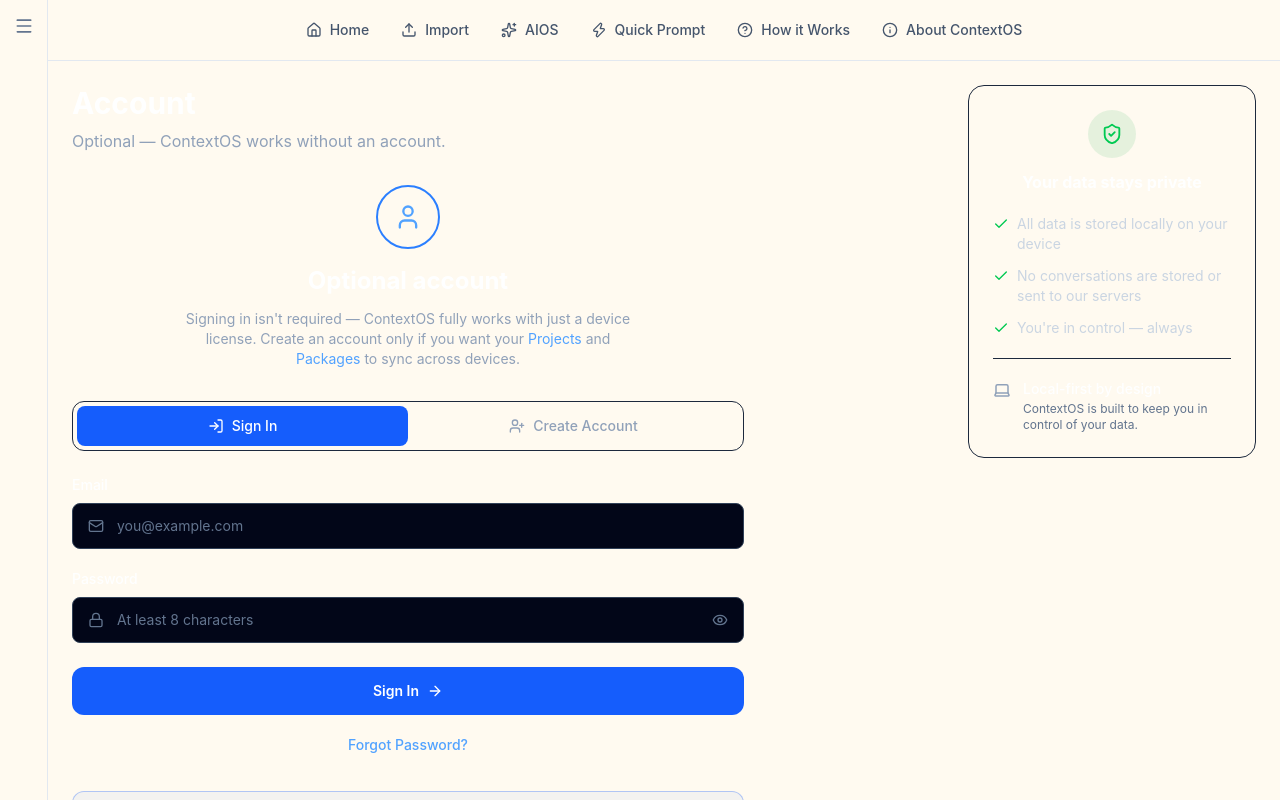
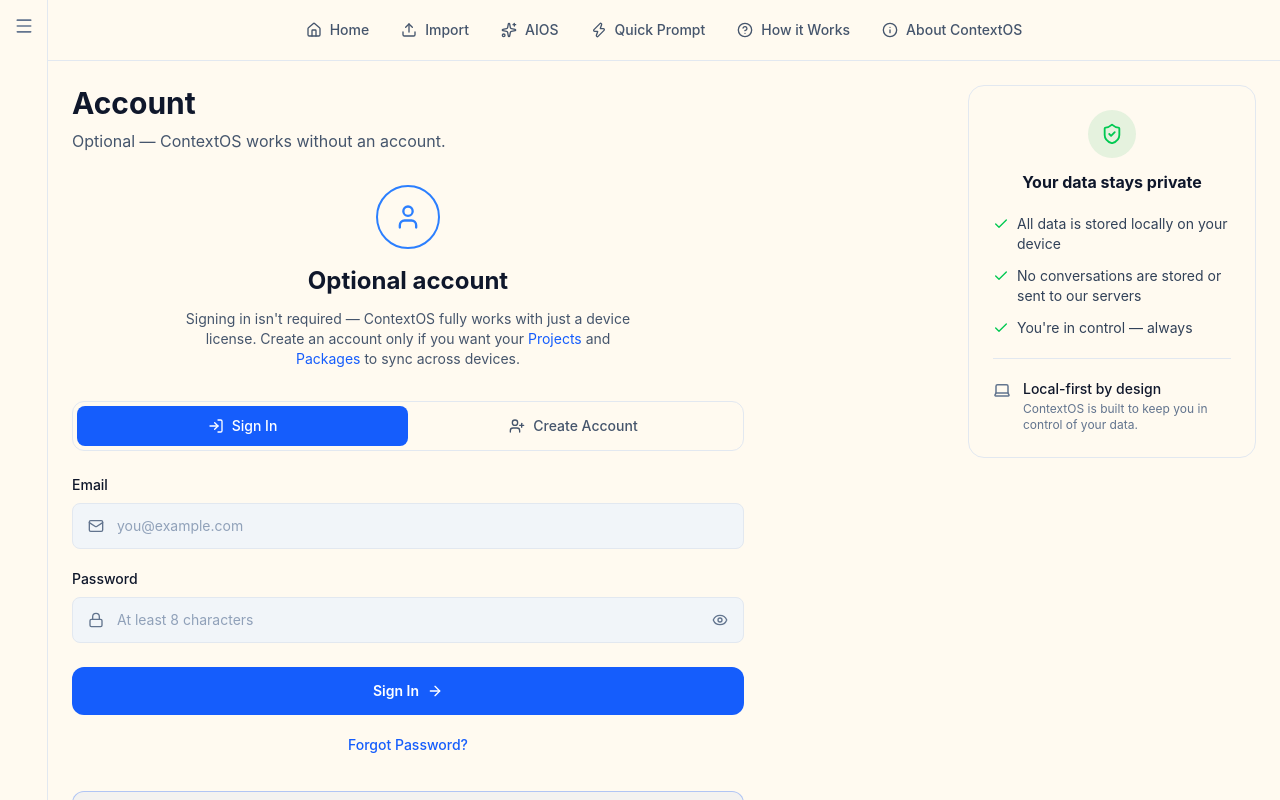
Before and after one commit to Ernest4599/Contextos-desktop-frontend-, a React (Vite) app: page /account in a window 1280 px wide. Built offline with nearby package versions, Linux system fonts and the light colour scheme; no server answers.

Commit message:
Account: add light/dark theme support, fix mobile viewport clipping (h-screen->h-dvh)

```diff
--- a/src/Account.tsx
+++ b/src/Account.tsx
@@ -49,30 +49,30 @@
 
   if (checking) {
     return (
-      <div className="flex-1 flex items-center justify-center h-screen">
-        <p className="text-slate-400 text-sm">Loading...</p>
+      <div className="flex-1 flex items-center justify-center h-dvh bg-cream dark:bg-transparent">
+        <p className="text-slate-600 dark:text-slate-400 text-sm">Loading...</p>
       </div>
     )
   }
 
   if (isLoggedIn) {
     return (
-      <div className="flex-1 p-6 h-screen overflow-y-auto">
+      <div className="flex-1 p-6 h-dvh overflow-y-auto bg-cream dark:bg-transparent">
         <div className="max-w-2xl mx-auto">
-          <h1 className="text-3xl font-bold text-white mb-2">Account</h1>
-          <p className="text-slate-400 mb-8">You're signed in.</p>
+          <h1 className="text-3xl font-bold text-slate-900 dark:text-white mb-2">Account</h1>
+          <p className="text-slate-600 dark:text-slate-400 mb-8">You're signed in.</p>
 
-          <div className="border border-slate-800 rounded-2xl p-8 flex flex-col items-center text-center">
+          <div className="border border-slate-200 dark:border-slate-800 rounded-2xl p-8 flex flex-col items-center text-center">
             <div className="w-16 h-16 rounded-full bg-blue-600/10 border-2 border-blue-500 flex items-center justify-center mb-4">
-              <User size={28} className="text-blue-400" />
+              <User size={28} className="text-blue-500 dark:text-blue-400" />
             </div>
-            <h2 className="text-white text-xl font-semibold mb-1">{loggedInEmail}</h2>
-            <p className="text-slate-400 text-sm mb-6">Projects and Packages will sync across your devices.</p>
+            <h2 className="text-slate-900 dark:text-white text-xl font-semibold mb-1">{loggedInEmail}</h2>
+            <p className="text-slate-600 dark:text-slate-400 text-sm mb-6">Projects and Packages will sync across your devices.</p>
 
             <button
               type="button"
               onClick={handleSignOut}
-              className="flex items-center gap-2 border border-red-600/40 text-red-400 text-sm font-medium px-5 py-2.5 rounded-lg hover:bg-red-600/10 transition-colors"
+              className="flex items-center gap-2 border border-red-600/40 text-red-500 dark:text-red-400 text-sm font-medium px-5 py-2.5 rounded-lg hover:bg-red-600/10 transition-colors"
             >
               <LogOut size={16} />
               Sign Out
@@ -84,29 +84,29 @@
   }
 
   return (
-    <div className="flex-1 flex gap-8 p-6 h-screen overflow-y-auto">
+    <div className="flex-1 flex gap-8 p-6 h-dvh overflow-y-auto bg-cream dark:bg-transparent">
       {/* Center column */}
       <div className="flex-1 max-w-2xl">
-        <h1 className="text-3xl font-bold text-white mb-2">Account</h1>
-        <p className="text-slate-400 mb-8">Optional — ContextOS works without an account.</p>
+        <h1 className="text-3xl font-bold text-slate-900 dark:text-white mb-2">Account</h1>
+        <p className="text-slate-600 dark:text-slate-400 mb-8">Optional — ContextOS works without an account.</p>
 
         <div className="flex flex-col items-center text-center mb-8">
           <div className="w-16 h-16 rounded-full border-2 border-blue-500 flex items-center justify-center mb-4">
-            <User size={28} className="text-blue-400" />
+            <User size={28} className="text-blue-500 dark:text-blue-400" />
           </div>
-          <h2 className="text-white text-2xl font-bold mb-3">Optional account</h2>
-          <p className="text-slate-400 text-sm max-w-md">
+          <h2 className="text-slate-900 dark:text-white text-2xl font-bold mb-3">Optional account</h2>
+          <p className="text-slate-600 dark:text-slate-400 text-sm max-w-md">
             Signing in isn't required — ContextOS fully works with just a device license. Create an account only if you want your{' '}
-            <span className="text-blue-400">Projects</span> and <span className="text-blue-400">Packages</span> to sync across devices.
+            <span className="text-blue-600 dark:text-blue-400">Projects</span> and <span className="text-blue-600 dark:text-blue-400">Packages</span> to sync across devices.
           </p>
         </div>
 
-        <div className="flex border border-slate-800 rounded-xl p-1 mb-6">
+        <div className="flex border border-slate-200 dark:border-slate-800 rounded-xl p-1 mb-6">
           <button
             type="button"
             onClick={() => { setTab('signin'); setErrorMsg(null) }}
             className={`flex-1 flex items-center justify-center gap-2 text-sm font-medium py-2.5 rounded-lg transition-colors ${
-              tab === 'signin' ? 'bg-blue-600 text-white' : 'text-slate-400 hover:text-white'
+              tab === 'signin' ? 'bg-blue-600 text-white' : 'text-slate-600 dark:text-slate-400 hover:text-slate-900 dark:hover:text-white'
             }`}
           >
             <LogIn size={16} />
@@ -116,7 +116,7 @@
             type="button"
             onClick={() => { setTab('create'); setErrorMsg(null) }}
             className={`flex-1 flex items-center justify-center gap-2 text-sm font-medium py-2.5 rounded-lg transition-colors ${
-              tab === 'create' ? 'bg-blue-600 text-white' : 'text-slate-400 hover:text-white'
+              tab === 'create' ? 'bg-blue-600 text-white' : 'text-slate-600 dark:text-slate-400 hover:text-slate-900 dark:hover:text-white'
             }`}
           >
             <UserPlus size={16} />
@@ -131,7 +131,7 @@
         )}
 
         <div className="mb-5">
-          <label className="text-white text-sm font-medium block mb-2">Email</label>
+          <label className="text-slate-900 dark:text-white text-sm font-medium block mb-2">Email</label>
           <div className="relative">
             <Mail size={16} className="absolute left-4 top-1/2 -translate-y-1/2 text-slate-500" />
             <input
@@ -139,13 +139,13 @@
               value={email}
               onChange={(e) => setEmail(e.target.value)}
               placeholder="you@example.com"
-              className="w-full bg-slate-950 border border-slate-700 text-white text-sm rounded-lg pl-11 pr-4 py-3 placeholder:text-slate-500 focus:outline-none focus:border-blue-500"
+              className="w-full bg-slate-100 dark:bg-slate-950 border border-slate-200 dark:border-slate-700 text-slate-900 dark:text-white text-sm rounded-lg pl-11 pr-4 py-3 placeholder:text-slate-400 dark:placeholder:text-slate-500 focus:outline-none focus:border-blue-500"
             />
           </div>
         </div>
 
         <div className="mb-6">
-          <label className="text-white text-sm font-medium block mb-2">Password</label>
+          <label className="text-slate-900 dark:text-white text-sm font-medium block mb-2">Password</label>
           <div className="relative">
             <Lock size={16} className="absolute left-4 top-1/2 -translate-y-1/2 text-slate-500" />
             <input
@@ -153,12 +153,12 @@
               value={password}
               onChange={(e) => setPassword(e.target.value)}
               placeholder="At least 8 characters"
-              className="w-full bg-slate-950 border border-slate-700 text-white text-sm rounded-lg pl-11 pr-11 py-3 placeholder:text-slate-500 focus:outline-none focus:border-blue-500"
+              className="w-full bg-slate-100 dark:bg-slate-950 border border-slate-200 dark:border-slate-700 text-slate-900 dark:text-white text-sm rounded-lg pl-11 pr-11 py-3 placeholder:text-slate-400 dark:placeholder:text-slate-500 focus:outline-none focus:border-blue-500"
             />
             <button
               type="button"
               onClick={() => setShowPassword(!showPassword)}
-              className="absolute right-4 top-1/2 -translate-y-1/2 text-slate-500 hover:text-slate-300"
+              className="absolute right-4 top-1/2 -translate-y-1/2 text-slate-500 hover:text-slate-700 dark:hover:text-slate-300"
             >
               <Eye size={16} />
             </button>
@@ -167,7 +167,7 @@
 
         {tab === 'create' && (
           <div className="mb-6">
-            <label className="text-white text-sm font-medium block mb-2">Confirm Password</label>
+            <label className="text-slate-900 dark:text-white text-sm font-medium block mb-2">Confirm Password</label>
             <div className="relative">
               <Lock size={16} className="absolute left-4 top-1/2 -translate-y-1/2 text-slate-500" />
               <input
@@ -175,7 +175,7 @@
                 value={confirmPassword}
                 onChange={(e) => setConfirmPassword(e.target.value)}
                 placeholder="Re-enter your password"
-                className="w-full bg-slate-950 border border-slate-700 text-white text-sm rounded-lg pl-11 pr-4 py-3 placeholder:text-slate-500 focus:outline-none focus:border-blue-500"
+                className="w-full bg-slate-100 dark:bg-slate-950 border border-slate-200 dark:border-slate-700 text-slate-900 dark:text-white text-sm rounded-lg pl-11 pr-4 py-3 placeholder:text-slate-400 dark:placeholder:text-slate-500 focus:outline-none focus:border-blue-500"
               />
             </div>
           </div>
@@ -194,7 +194,7 @@
         {tab === 'signin' && (
           <button
             type="button"
-            className="w-full text-blue-400 text-sm font-medium py-3 mt-2 hover:text-blue-300 transition-colors"
+            className="w-full text-blue-600 dark:text-blue-400 text-sm font-medium py-3 mt-2 hover:text-blue-500 dark:hover:text-blue-300 transition-colors"
           >
             Forgot Password?
           </button>
@@ -202,15 +202,15 @@
 
         <div className="flex items-center justify-between border border-blue-600/30 bg-blue-600/5 rounded-xl px-5 py-4 mt-6">
           <div className="flex items-start gap-3">
-            <Info size={18} className="text-blue-400 mt-0.5 shrink-0" />
+            <Info size={18} className="text-blue-500 dark:text-blue-400 mt-0.5 shrink-0" />
             <div>
-              <p className="text-blue-400 text-sm font-semibold">No account required</p>
-              <p className="text-slate-400 text-sm mt-0.5">You can continue using ContextOS completely offline with full privacy.</p>
+              <p className="text-blue-600 dark:text-blue-400 text-sm font-semibold">No account required</p>
+              <p className="text-slate-600 dark:text-slate-400 text-sm mt-0.5">You can continue using ContextOS completely offline with full privacy.</p>
             </div>
           </div>
           <button
             type="button"
-            className="flex items-center gap-1.5 border border-slate-700 text-slate-300 text-xs font-medium px-3 py-2 rounded-lg hover:bg-slate-800 transition-colors shrink-0"
+            className="flex items-center gap-1.5 border border-slate-300 dark:border-slate-700 text-slate-700 dark:text-slate-300 text-xs font-medium px-3 py-2 rounded-lg hover:bg-slate-100 dark:hover:bg-slate-800 transition-colors shrink-0"
           >
             Learn more
             <ArrowRight size={12} />
@@ -220,33 +220,33 @@
 
       {/* Right column — hidden on mobile, shown from md up */}
       <div className="hidden md:block w-72 shrink-0 ml-auto">
-        <div className="border border-slate-800 rounded-2xl p-6">
+        <div className="border border-slate-200 dark:border-slate-800 rounded-2xl p-6">
           <div className="flex flex-col items-center text-center mb-5">
             <div className="w-12 h-12 rounded-full bg-green-600/10 flex items-center justify-center mb-3">
               <ShieldCheck size={22} className="text-green-500" />
             </div>
-            <h3 className="text-white font-bold">Your data stays private</h3>
+            <h3 className="text-slate-900 dark:text-white font-bold">Your data stays private</h3>
           </div>
 
           <div className="flex flex-col gap-3 mb-5">
             <div className="flex items-start gap-2">
               <Check size={16} className="text-green-500 mt-0.5 shrink-0" />
-              <span className="text-slate-300 text-sm">All data is stored locally on your device</span>
+              <span className="text-slate-700 dark:text-slate-300 text-sm">All data is stored locally on your device</span>
             </div>
             <div className="flex items-start gap-2">
               <Check size={16} className="text-green-500 mt-0.5 shrink-0" />
-              <span className="text-slate-300 text-sm">No conversations are stored or sent to our servers</span>
+              <span className="text-slate-700 dark:text-slate-300 text-sm">No conversations are stored or sent to our servers</span>
             </div>
             <div className="flex items-start gap-2">
               <Check size={16} className="text-green-500 mt-0.5 shrink-0" />
-              <span className="text-slate-300 text-sm">You're in control — always</span>
+              <span className="text-slate-700 dark:text-slate-300 text-sm">You're in control — always</span>
             </div>
           </div>
 
-          <div className="flex items-start gap-3 pt-5 border-t border-slate-800">
-            <Laptop size={18} className="text-slate-400 mt-0.5 shrink-0" />
+          <div className="flex items-start gap-3 pt-5 border-t border-slate-200 dark:border-slate-800">
+            <Laptop size={18} className="text-slate-500 dark:text-slate-400 mt-0.5 shrink-0" />
             <div>
-              <p className="text-white text-sm font-medium">Local-first by design</p>
+              <p className="text-slate-900 dark:text-white text-sm font-medium">Local-first by design</p>
               <p className="text-slate-500 text-xs mt-0.5">ContextOS is built to keep you in control of your data.</p>
             </div>
           </div>
```
